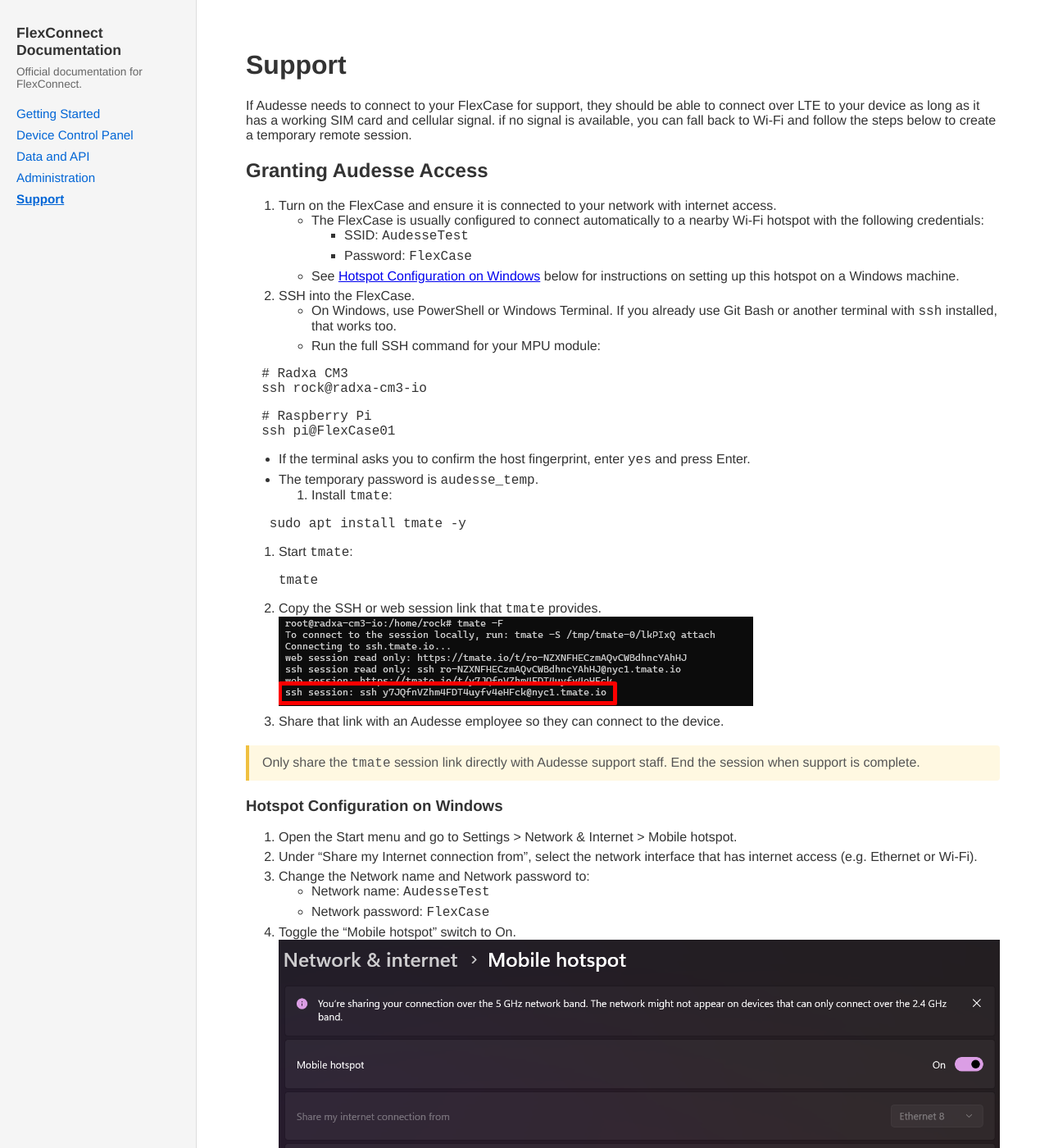
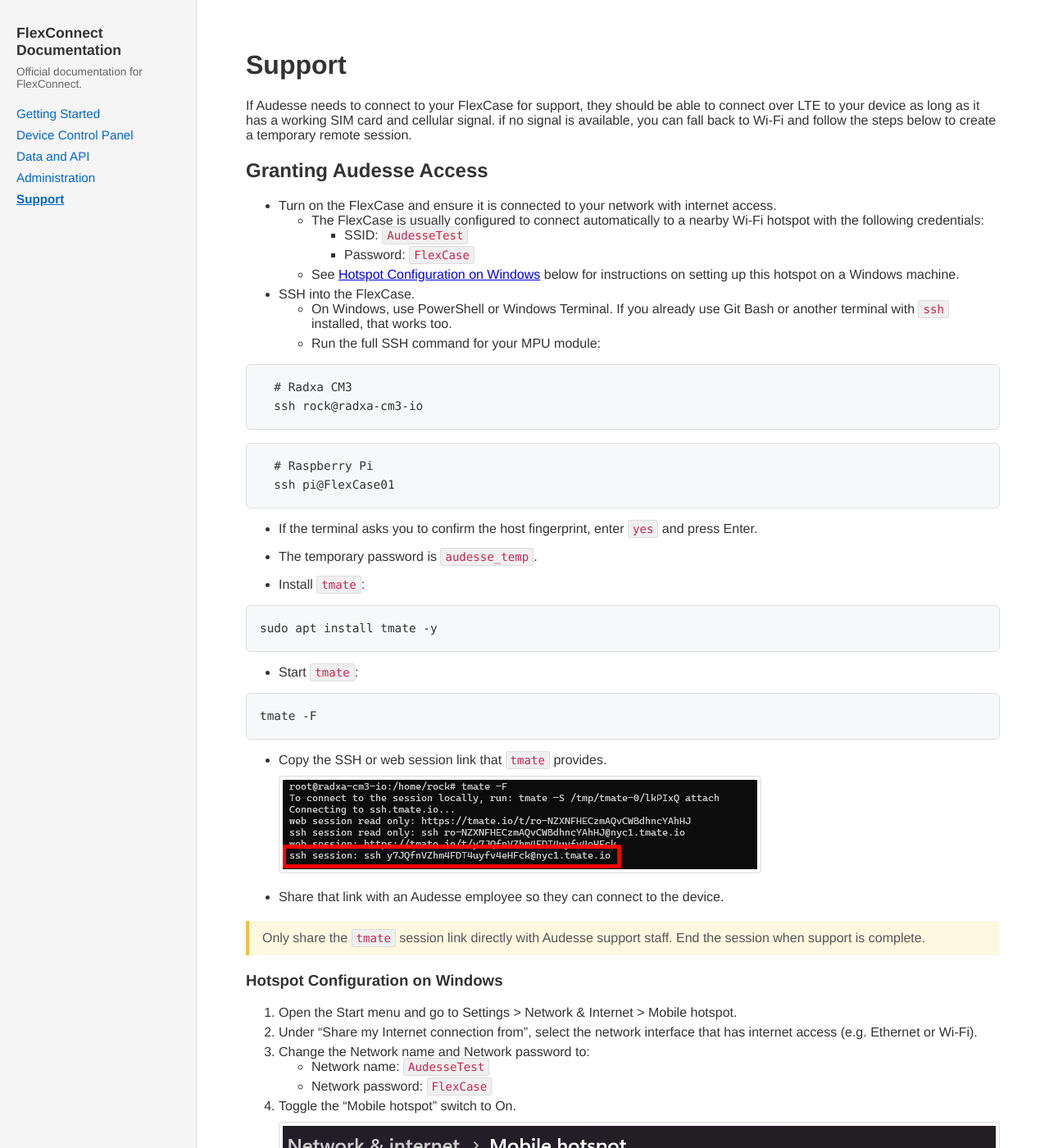
Before and after one commit to Audesse/flexconnect, a Jekyll site: the page built from support.md, in a window 1280 px wide and 1400 px high. Shown: the whole window at 82% size. Built offline with Jekyll 4.4.1, drawn with Linux system fonts in a browser that asks for light colours; our own code applies the rules of GitHub Pages for plain Markdown files.

Commit message:
Drop numbered lists for support steps and add a "copy" button to code blocks for easy execution

````diff
--- a/assets/css/style.scss
+++ b/assets/css/style.scss
@@ -77,6 +77,10 @@ main.content {
 
 main.content img {
   max-width: 100%;
+  border: 1px solid #ddd;
+  border-radius: 4px;
+  margin: 10px 0;
+  padding: 4px;
 }
 
 main.content table {
@@ -124,6 +128,57 @@ main.content ol li {
   margin-bottom: 6px;
 }
 
+main.content code {
+  background-color: #f0f0f0;
+  border: 1px solid #ddd;
+  border-radius: 3px;
+  padding: 2px 5px;
+  font-family: "SFMono-Regular", Consolas, "Liberation Mono", Menlo, monospace;
+  font-size: 0.88em;
+  color: #c7254e;
+}
+
+main.content pre {
+  background-color: #f6f8fa;
+  border: 1px solid #ddd;
+  border-radius: 6px;
+  padding: 16px;
+  overflow-x: auto;
+  margin: 16px 0;
+  position: relative;
+}
+
+main.content pre .copy-btn {
+  position: absolute;
+  top: 8px;
+  right: 8px;
+  padding: 4px 10px;
+  font-size: 0.78em;
+  background: #fff;
+  border: 1px solid #ccc;
+  border-radius: 4px;
+  cursor: pointer;
+  opacity: 0;
+  transition: opacity 0.2s;
+}
+
+main.content pre:hover .copy-btn {
+  opacity: 1;
+}
+
+main.content pre .copy-btn:active {
+  background: #e0e0e0;
+}
+
+main.content pre code {
+  background: none;
+  border: none;
+  padding: 0;
+  color: #333;
+  font-size: 0.9em;
+  line-height: 1.6;
+}
+
 @media screen and (max-width: 768px) {
   .wrapper {
     flex-direction: column;
--- a/support.md
+++ b/support.md
@@ -26,21 +26,22 @@ If Audesse needs to connect to your FlexCase for support, they should be able to
  ```
    - If the terminal asks you to confirm the host fingerprint, enter `yes` and press Enter.
    - The temporary password is `audesse_temp`.
-1. Install `tmate`:
 
-   ```bash
-   sudo apt install tmate -y
-   ```
+- Install `tmate`:
 
-2. Start `tmate`:
+```bash
+sudo apt install tmate -y
+```
 
-   ```bash
-   tmate
-   ```
+- Start `tmate`:
 
-3. Copy the SSH or web session link that `tmate` provides.
+```bash
+tmate -F
+```
+
+- Copy the SSH or web session link that `tmate` provides.
    ![tmate-session.png](images/tmate-session.png)
-4. Share that link with an Audesse employee so they can connect to the device.
+- Share that link with an Audesse employee so they can connect to the device.
 
 > Only share the `tmate` session link directly with Audesse support staff. End the session when support is complete.
 
````
Also changed, not shown: other parts of support.md (+2 -2 lines), _layouts/default.html (+16 -0 lines), device-control-panel.md (+2 -0 lines).
